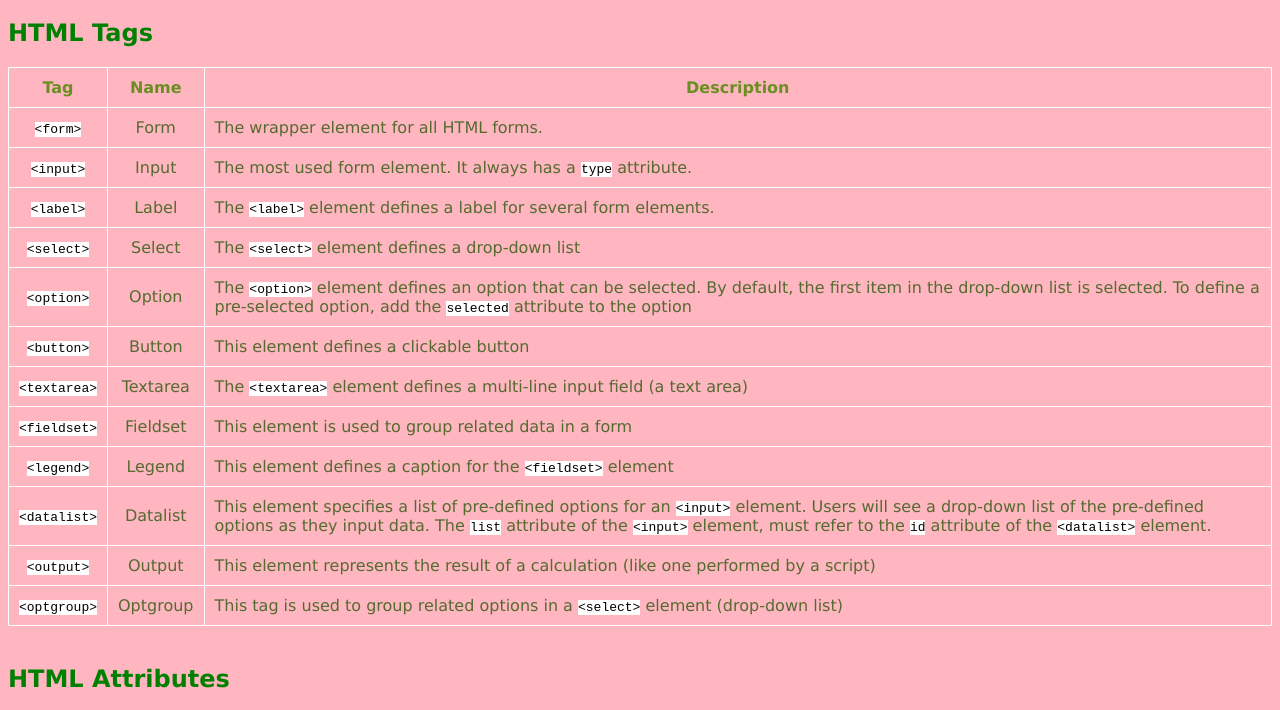
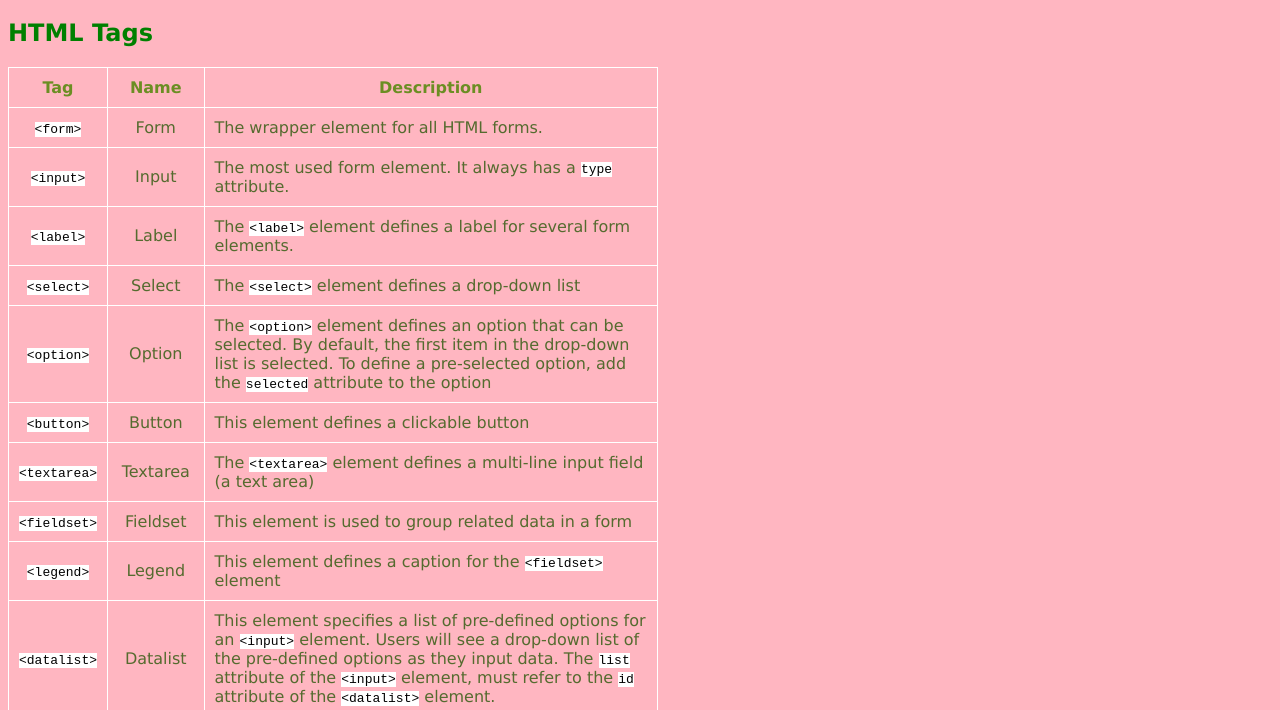
Before and after one commit to CarlaLua/HTML-Forms-Resource-Sheet, a plain HTML site: page index.html in a window 1280 px wide. Shown: the part 62-772 px from the top of the page. Drawn offline with Linux system fonts and the light colour scheme.

Commit message:
Update index.css
specified width for tables

```diff
--- a/index.css
+++ b/index.css
@@ -12,11 +12,11 @@ h2 {
 }
 
 th {
-    color: olivedrab
+    color: olivedrab;
 }
 
 td {
-    color: darkolivegreen
+    color: darkolivegreen;
 }
 
 span {
@@ -24,12 +24,18 @@ span {
     font-family: monospace;
     background-color: white;
 }
+
 table, td, th {
     border: 1px solid white;
     border-collapse: collapse;
     padding: 10px;
     text-align: center;
 }
+
 .description {
     text-align: left;
 }
+
+table {
+    width: 650px;
+}
```
